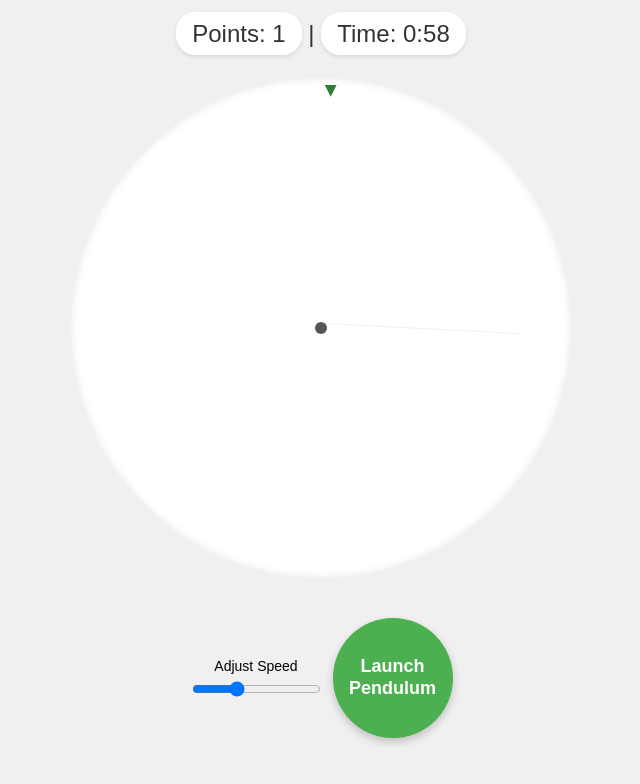
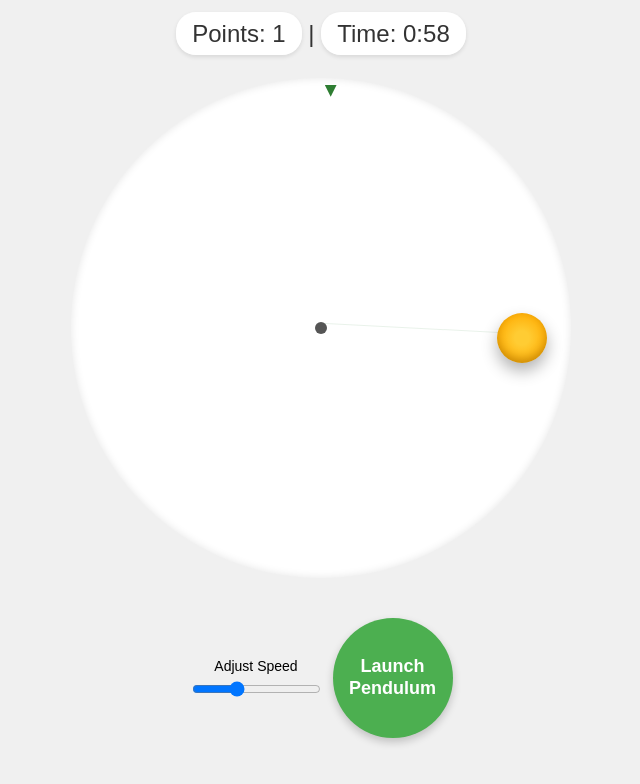
Before and after one commit to Utekhin/pendulums, a website: page index.html in a window 1280 px wide. Both pictures are taken after a click on the button "Launch Pendulum". Shown: the whole page, without its empty margins (319-959 px from the left). Drawn offline with Linux system fonts and the light colour scheme; no server answers.

Commit message:
Update index.html
3d

```diff
--- a/index.html
+++ b/index.html
@@ -77,12 +77,14 @@
             z-index: 0;
         }
         .ball {
-            background-image: url('path/to/texture.jpg');
-            background-size: cover;
-            background-position: center;
-            border-radius: 50%;
-            box-shadow: 0 4px 8px rgba(0, 0, 0, 0.3), inset 0 -2px 4px rgba(0, 0, 0, 0.2);
-        }
+    position: absolute;
+    width: 50px;
+    height: 50px;
+    background: radial-gradient(circle, #ffcc33 20%, #ffaa00 80%);
+    border-radius: 50%;
+    box-shadow: 0 8px 16px rgba(0, 0, 0, 0.3), inset 0 -4px 8px rgba(0, 0, 0, 0.2);
+    transition: background-color 0.5s ease, transform 0.3s ease;
+}
 
         #points, #time {
             background-color: white;
```
